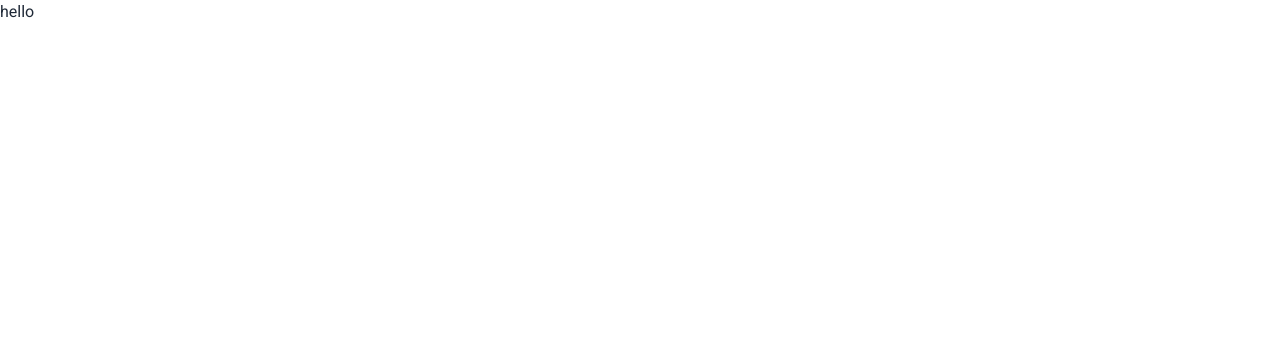
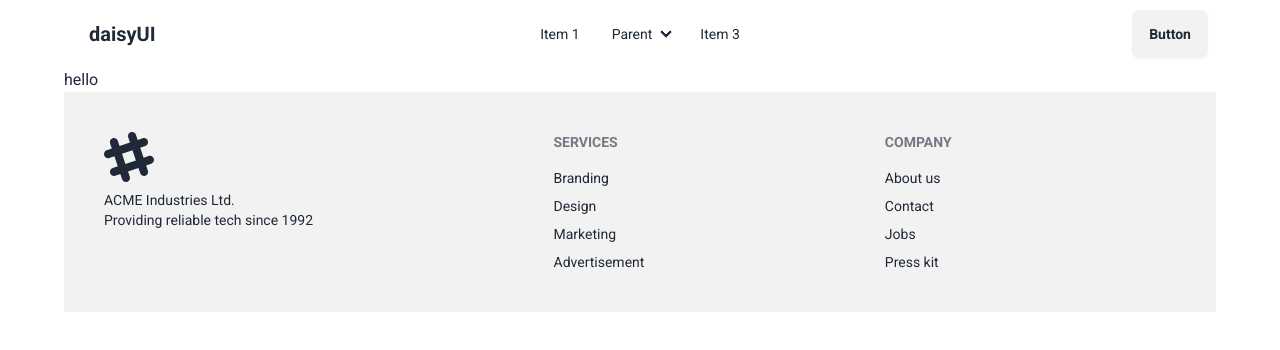
Before and after one commit to RashedAkash/design-agency, a Next.js app: page / in a window 1280 px wide. Shown: the top 350 px of the page. Built offline with nearby package versions, Linux system fonts and the light colour scheme.

Commit message:
footer create

```diff
--- a/src/app/layout.js
+++ b/src/app/layout.js
@@ -1,5 +1,7 @@
 import {  Roboto } from "next/font/google";
 import "./globals.css";
+import Navbar from "@/components/Navbar";
+import Footer from "@/components/Footer";
 
 const inter = Roboto({ subsets: ["latin"], weight: ["400", "500", "700"] });
 
@@ -10,8 +12,14 @@
 
 export default function RootLayout({ children }) {
   return (
-    <html lang="en" data-theme="light" >
-      <body className={inter.className}>{children}</body>
+    <html lang="en" data-theme="light">
+      <body className={inter.className}>
+        <div className=" max-w-6xl mx-auto">
+          <Navbar />
+          {children}
+          <Footer />
+        </div>
+      </body>
     </html>
   );
 }
--- /dev/null
+++ b/src/components/Footer.jsx
@@ -0,0 +1,45 @@
+import React from 'react';
+
+const Footer = () => {
+  return (
+    <div>
+      <footer className="footer p-10 bg-base-200 text-base-content">
+        <aside>
+          <svg
+            width="50"
+            height="50"
+            viewBox="0 0 24 24"
+            xmlns="http://www.w3.org/2000/svg"
+            fillRule="evenodd"
+            clipRule="evenodd"
+            className="fill-current"
+          >
+            <path d="M22.672 15.226l-2.432.811.841 2.515c.33 1.019-.209 2.127-1.23 2.456-1.15.325-2.148-.321-2.463-1.226l-.84-2.518-5.013 1.677.84 2.517c.391 1.203-.434 2.542-1.831 2.542-.88 0-1.601-.564-1.86-1.314l-.842-2.516-2.431.809c-1.135.328-2.145-.317-2.463-1.229-.329-1.018.211-2.127 1.231-2.456l2.432-.809-1.621-4.823-2.432.808c-1.355.384-2.558-.59-2.558-1.839 0-.817.509-1.582 1.327-1.846l2.433-.809-.842-2.515c-.33-1.02.211-2.129 1.232-2.458 1.02-.329 2.13.209 2.461 1.229l.842 2.515 5.011-1.677-.839-2.517c-.403-1.238.484-2.553 1.843-2.553.819 0 1.585.509 1.85 1.326l.841 2.517 2.431-.81c1.02-.33 2.131.211 2.461 1.229.332 1.018-.21 2.126-1.23 2.456l-2.433.809 1.622 4.823 2.433-.809c1.242-.401 2.557.484 2.557 1.838 0 .819-.51 1.583-1.328 1.847m-8.992-6.428l-5.01 1.675 1.619 4.828 5.011-1.674-1.62-4.829z"></path>
+          </svg>
+          <p>
+            ACME Industries Ltd.
+            <br />
+            Providing reliable tech since 1992
+          </p>
+        </aside>
+        <nav>
+          <h6 className="footer-title">Services</h6>
+          <a className="link link-hover">Branding</a>
+          <a className="link link-hover">Design</a>
+          <a className="link link-hover">Marketing</a>
+          <a className="link link-hover">Advertisement</a>
+        </nav>
+        <nav>
+          <h6 className="footer-title">Company</h6>
+          <a className="link link-hover">About us</a>
+          <a className="link link-hover">Contact</a>
+          <a className="link link-hover">Jobs</a>
+          <a className="link link-hover">Press kit</a>
+        </nav>
+
+      </footer>
+    </div>
+  );
+};
+
+export default Footer;
--- /dev/null
+++ b/src/components/Navbar.jsx
@@ -0,0 +1,81 @@
+import React from 'react';
+
+const Navbar = () => {
+  return (
+    <div>
+      <div className="navbar bg-base-100">
+        <div className="navbar-start">
+          <div className="dropdown">
+            <div tabIndex={0} role="button" className="btn btn-ghost lg:hidden">
+              <svg
+                xmlns="http://www.w3.org/2000/svg"
+                className="h-5 w-5"
+                fill="none"
+                viewBox="0 0 24 24"
+                stroke="currentColor"
+              >
+                <path
+                  strokeLinecap="round"
+                  strokeLinejoin="round"
+                  strokeWidth="2"
+                  d="M4 6h16M4 12h8m-8 6h16"
+                />
+              </svg>
+            </div>
+            <ul
+              tabIndex={0}
+              className="menu menu-sm dropdown-content mt-3 z-[1] p-2 shadow bg-base-100 rounded-box w-52"
+            >
+              <li>
+                <a>Item 1</a>
+              </li>
+              <li>
+                <a>Parent</a>
+                <ul className="p-2">
+                  <li>
+                    <a>Submenu 1</a>
+                  </li>
+                  <li>
+                    <a>Submenu 2</a>
+                  </li>
+                </ul>
+              </li>
+              <li>
+                <a>Item 3</a>
+              </li>
+            </ul>
+          </div>
+          <a className="btn btn-ghost text-xl">daisyUI</a>
+        </div>
+        <div className="navbar-center hidden lg:flex">
+          <ul className="menu menu-horizontal px-1">
+            <li>
+              <a>Item 1</a>
+            </li>
+            <li>
+              <details>
+                <summary>Parent</summary>
+                <ul className="p-2">
+                  <li>
+                    <a>Submenu 1</a>
+                  </li>
+                  <li>
+                    <a>Submenu 2</a>
+                  </li>
+                </ul>
+              </details>
+            </li>
+            <li>
+              <a>Item 3</a>
+            </li>
+          </ul>
+        </div>
+        <div className="navbar-end">
+          <a className="btn">Button</a>
+        </div>
+      </div>
+    </div>
+  );
+};
+
+export default Navbar;
```
